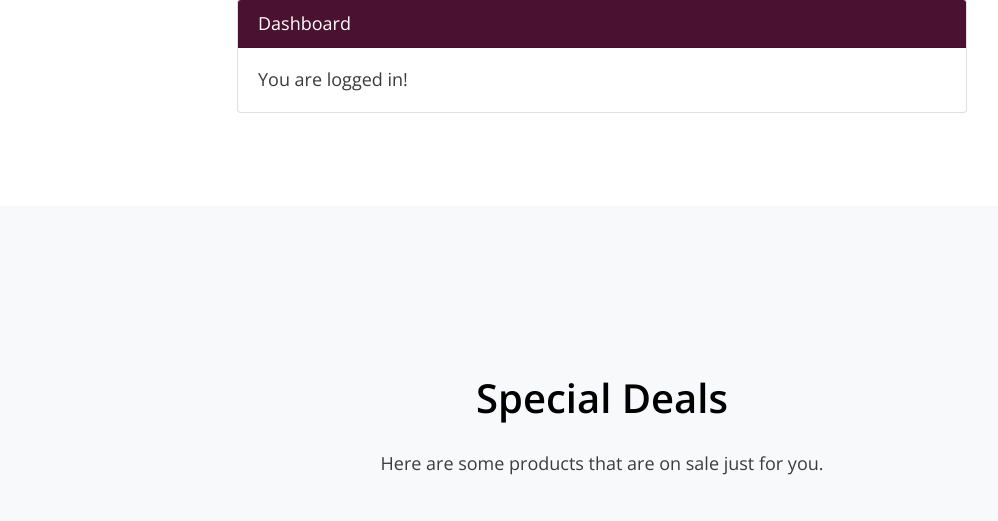
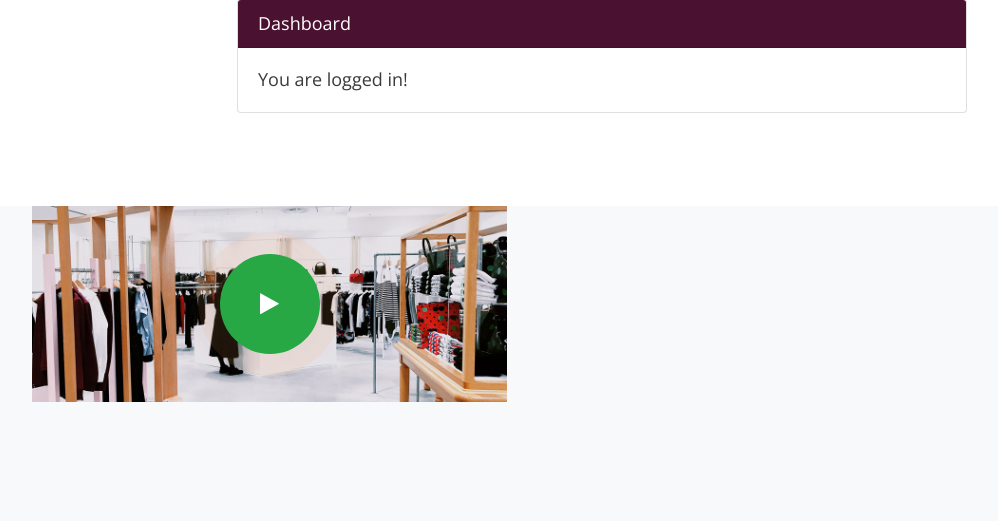
Before and after one commit to tpoliah/ecommerce, a Laravel app: page / in a window 1280 px wide. Shown: the part 463-984 px from the top of the page, without its empty margins (38-1036 px from the left). Run offline with Laravel 10, Linux system fonts and the light colour scheme; a user stored in the database is signed in; data comes from the database, SQL or seed files in the repository; some libraries are stand-ins or nearby versions; some web fonts are replaced.

Commit message:
Embedded ad on home page.

```diff
--- a/resources/views/home.blade.php
+++ b/resources/views/home.blade.php
@@ -22,6 +22,18 @@
 <br>
 <br>
 <br>
+<br>
+<section class="ftco-section ftco-no-pb ftco-no-pt bg-light">
+        <div class="container">
+            <div class="row">
+                <div class="col-md-5 p-md-5 img img-2 d-flex justify-content-center align-items-center"
+                    style="background-image: url(images/about.jpg);">
+                    <a href='template_default/images/video.mp4'
+                        class="icon popup-vimeo d-flex justify-content-center align-items-center">
+                        <span class="icon-play"></span>
+                    </a>
+                </div>
+<selection/>
 <br>
 <section class="ftco-section bg-light">
         <div class="container">
```
Also changed, not shown: 1 other file.
